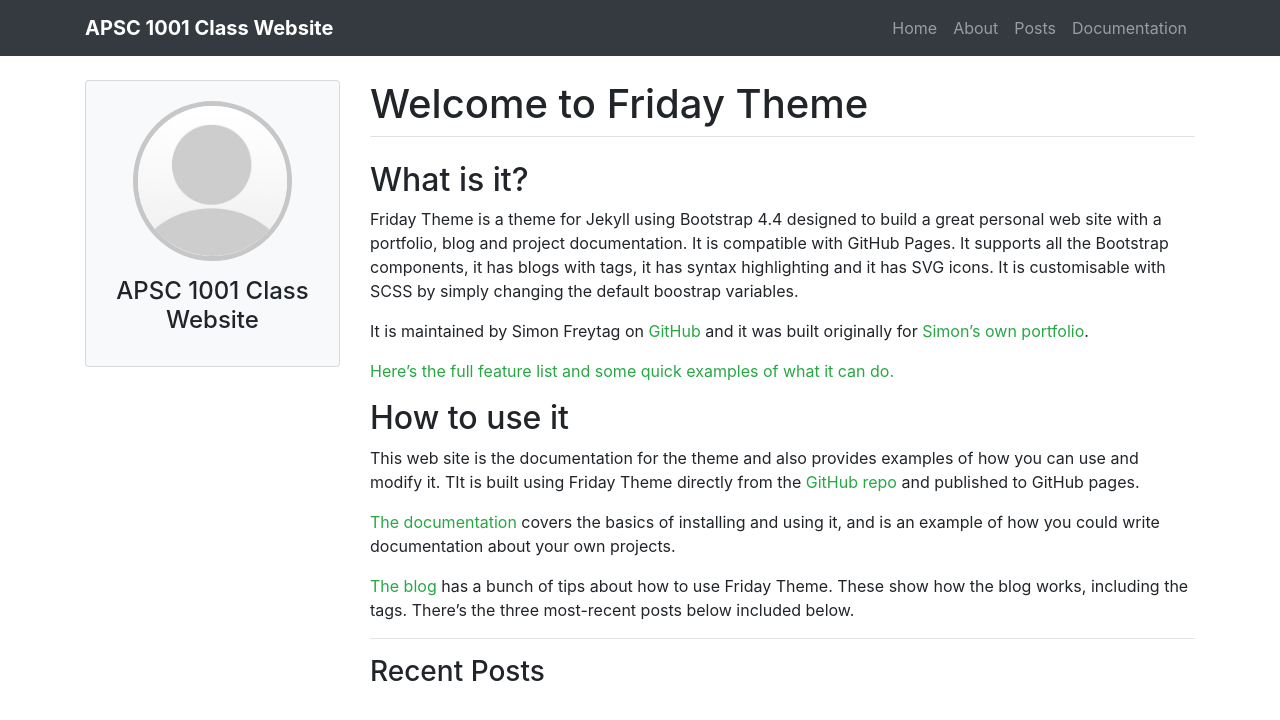
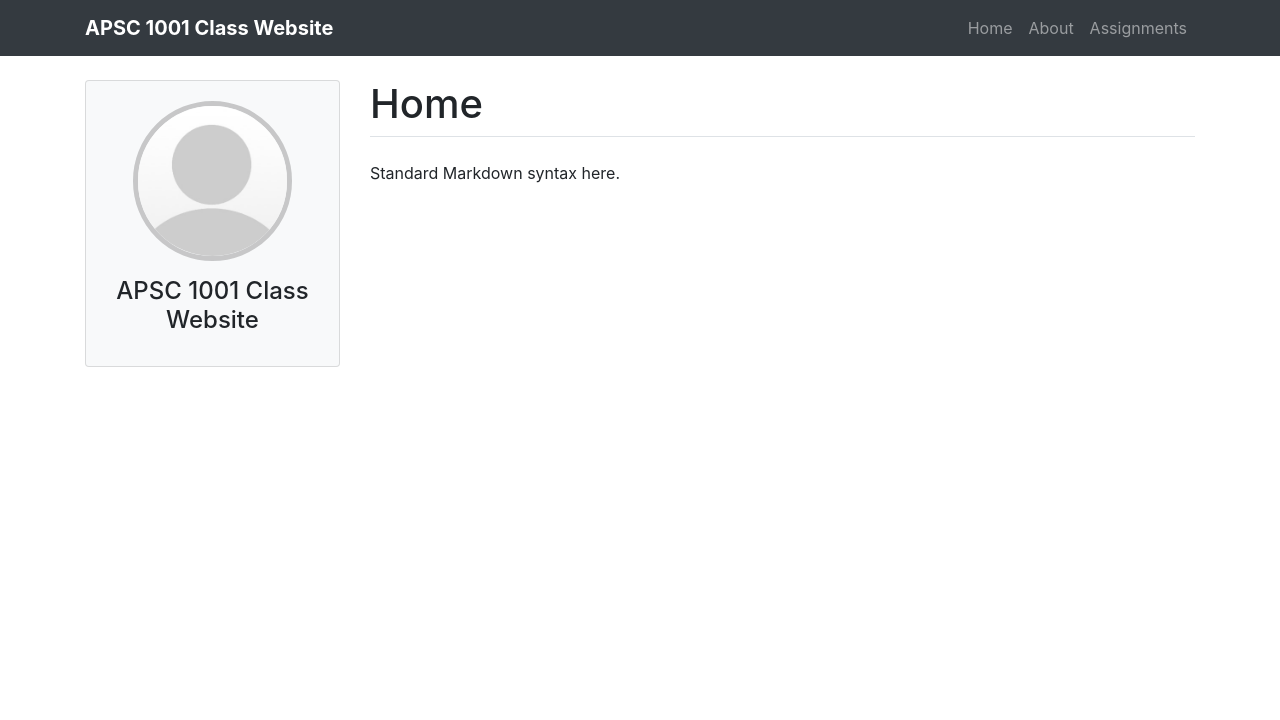
Before and after one commit to GWU-APSC1001/gwu-apsc1001.github.io, a Jekyll site: the page built from _pages/index.md, in a window 1280 px wide. Shown: the top 720 px of the page. Built offline with Jekyll 4.4.1, drawn with Linux system fonts in a browser that asks for light colours.

Commit message:
Convert 'projects' collection to 'assignments'

```diff
--- a/_config.yml
+++ b/_config.yml
@@ -25,12 +25,12 @@ sass:
 
 # Turn the projects into a collection.
 collections:
-  projects:
+  assignments:
     output: true
-    title: Projects
+    title: Assignments
     permalink: /:collection/:name.html
   portfolio:
-    output: true
+    output: false
     title: portfolio
     permalink: /:collection/:name.html
 
@@ -47,19 +47,13 @@ defaults:
       show_profile: true
   -
     scope:
-      path: "_posts"
-    values:
-      show_profile: false
-      layout: defaults/post
-  -
-    scope:
       path: "_portfolio"
     values:
       show_profile: false
       layout: defaults/portfolio
   -
     scope:
-      path: "_projects"
+      path: "_assignments"
     values:
       show_profile: false
       layout: defaults/project
--- a/_includes/components/intro.md
+++ /dev/null
@@ -1,3 +0,0 @@
-Friday Theme is a theme for Jekyll using Bootstrap 4.4 designed to build a great personal web site with a portfolio, blog and project documentation. It is compatible with GitHub Pages. It supports all the Bootstrap components, it has blogs with tags, it has syntax highlighting and it has SVG icons. It is customisable with SCSS by simply changing the default boostrap variables.
-
-It is maintained by Simon Freytag on [GitHub](https://github.com/sfreytag/friday-theme) and it was built originally for [Simon's own portfolio](http://www.freytag.org.uk).
--- a/_pages/index.md
+++ b/_pages/index.md
@@ -2,27 +2,7 @@
 layout: defaults/page
 permalink: index.html
 narrow: true
-title: Welcome to Friday Theme
+title: Home
 ---
 
-## What is it?
-
-{% include components/intro.md %}
-
-[Here's the full feature list and some quick examples of what it can do.]({{ site.baseurl}}{% link _pages/about.md %})
-
-## How to use it
-
-This web site is the documentation for the theme and also provides examples of how you can use and modify it. TIt is built using Friday Theme directly from the [GitHub repo](https://github.com/sfreytag/friday-theme) and published to GitHub pages.
-
-[The documentation]({{ site.baseurl }}{% link list/projects.md %}) covers the basics of installing and using it, and is an example of how you could write documentation about your own projects.
-
-[The blog]({{ site.baseurl }}{% link list/posts.html %}) has a bunch of tips about how to use Friday Theme. These show how the blog works, including the tags. There's the three most-recent posts below included below.
-
-<hr />
-
-### Recent Posts
-
-{% for post in site.posts limit:3 %}
-{% include components/post-card.html %}
-{% endfor %}
+Standard Markdown syntax here.
```
Also changed, not shown: _assignments/welcome-night.md (added, +7 -0 lines), _data/nav.yml (+2 -5 lines), _pages/about.md (+1 -1 lines), _projects/install.md (deleted, +0 -36 lines), _projects/styling.md (deleted, +0 -17 lines), _projects/writing.md (deleted, +0 -15 lines), list/projects.md (+3 -3 lines).
